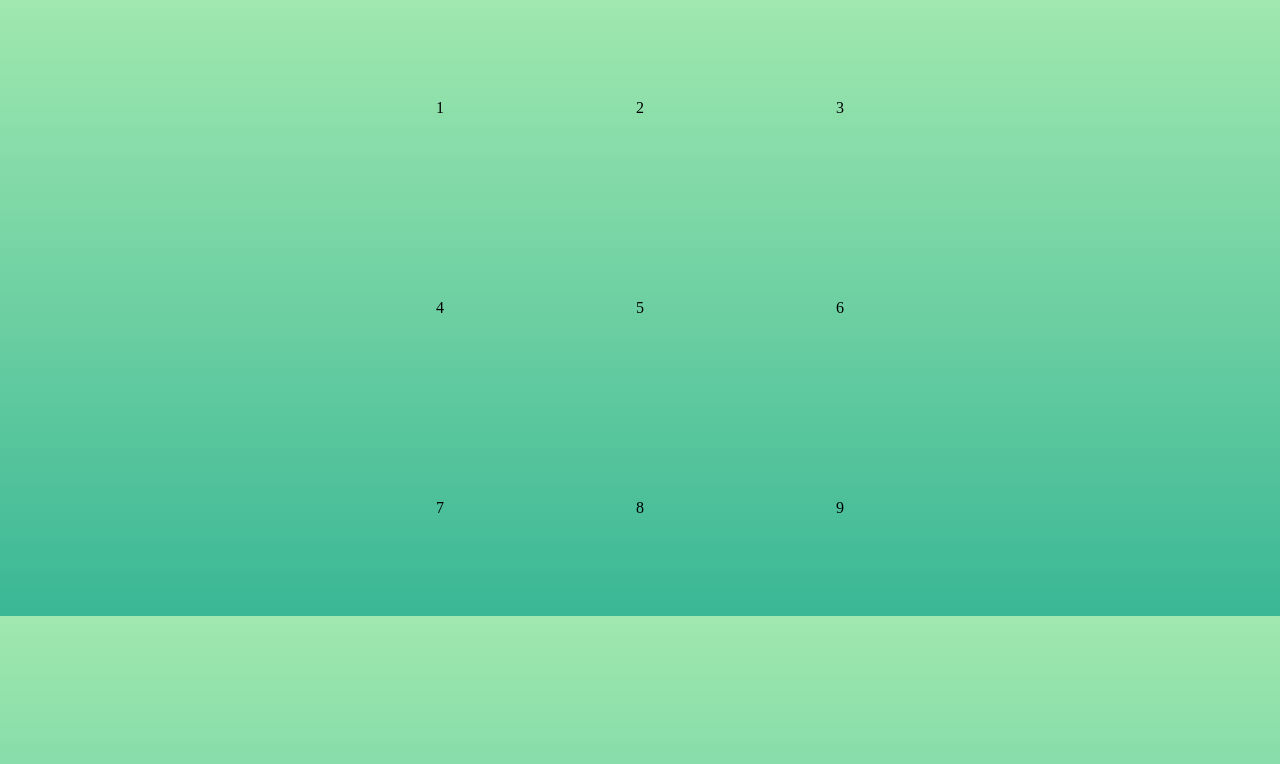
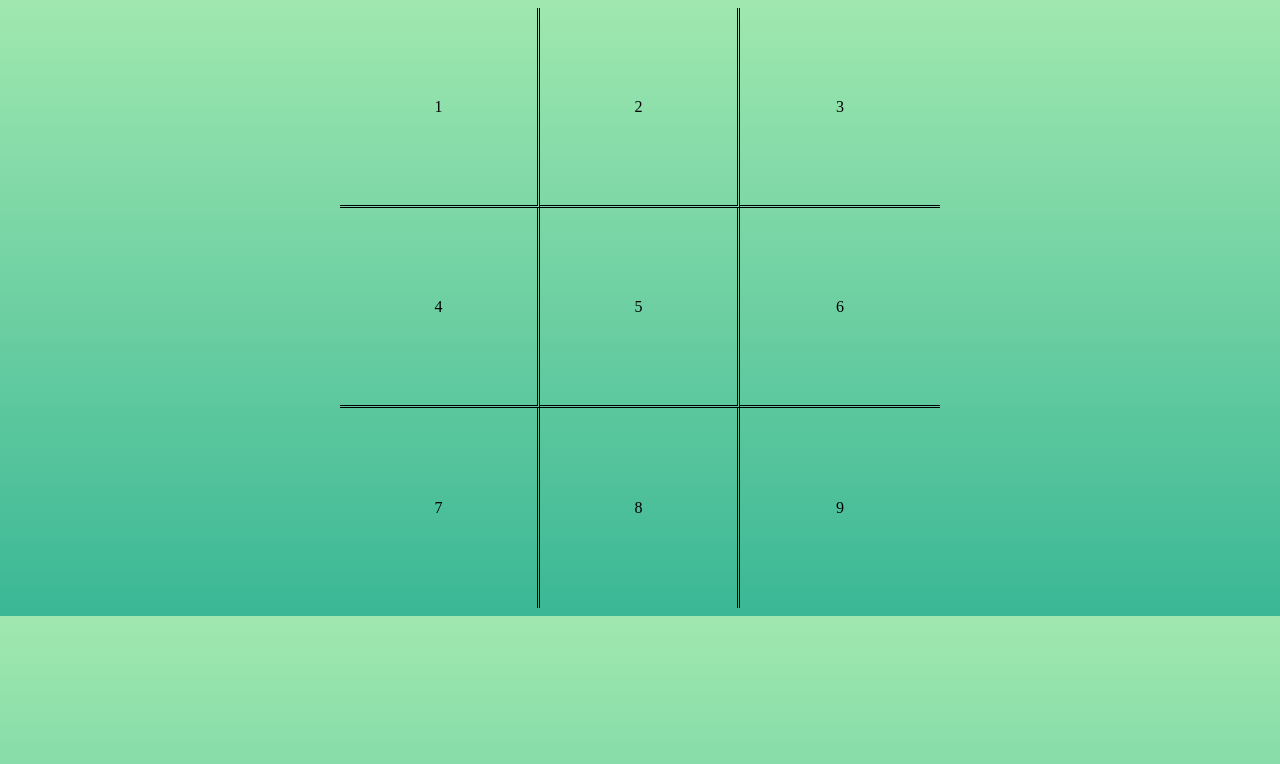
Before and after one commit to iiTzJacob/TicTacToe, a plain HTML site: page index.html in a window 1280 px wide. Drawn offline with Linux system fonts and the light colour scheme.

Commit message:
Added grid layout

```diff
--- a/style.css
+++ b/style.css
@@ -9,8 +9,8 @@ body {
     display: flex;
     justify-content: center;
     align-items: center;
-    padding: 5px;
-    border-radius: 10px;
+    border-right-style: double;
+    border-bottom-style: double;
 }
 
 .cell:hover  {
@@ -23,3 +23,11 @@ body {
     grid-template-columns: 200px 200px 200px;
     grid-template-rows: 200px 200px 200px;
 }
+
+#none, #none-bottom {
+    border-right-style: none;
+}
+
+#bottom, #none-bottom {
+    border-bottom-style: none;
+}
```
